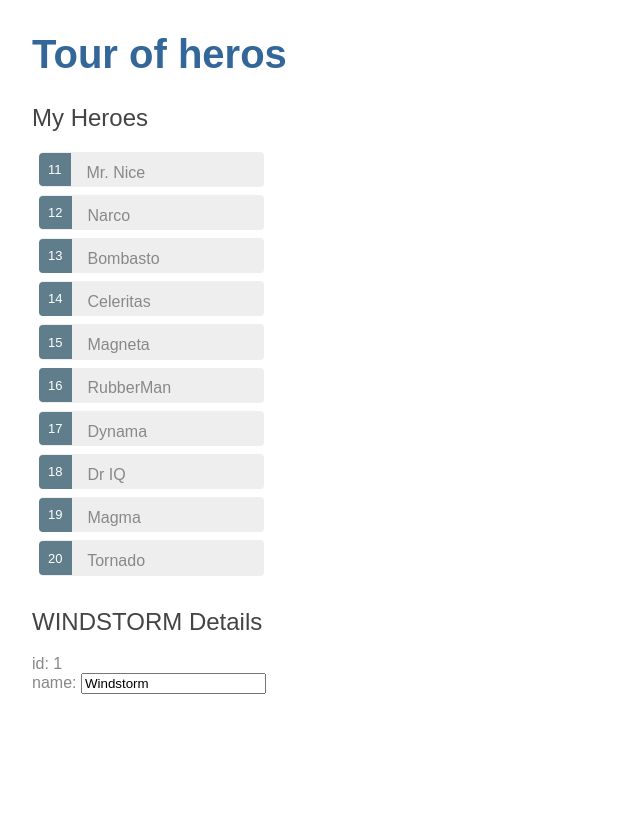
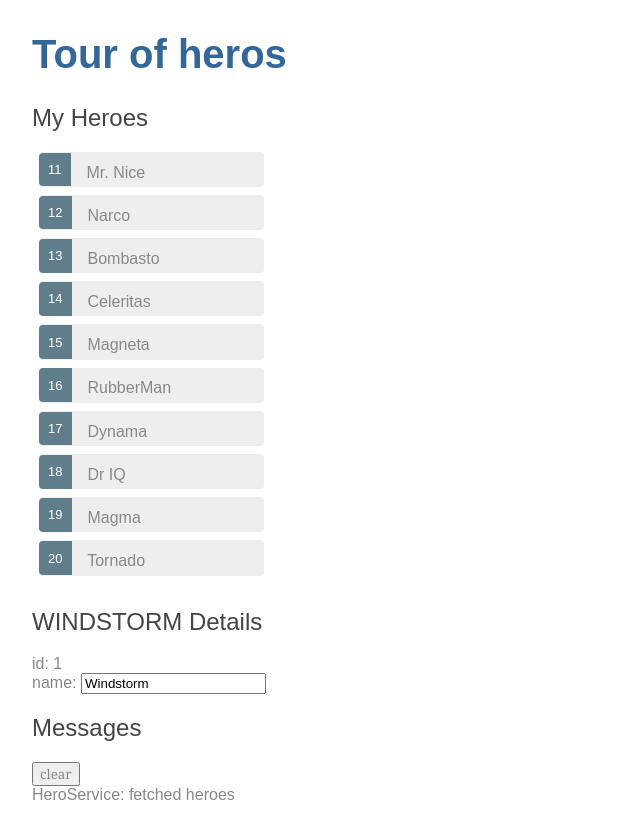
Before and after one commit to deepa/tour-of-heroes, an Angular app: page / in a window 1280 px wide. Shown: the whole page, without its empty margins (0-640 px from the left). Before the commit the page ends 800 px from the top, so only its background shows below. Built offline with nearby package versions, Linux system fonts and the light colour scheme.

Commit message:
add message service

```diff
--- a/src/app/app.component.html
+++ b/src/app/app.component.html
@@ -1,2 +1,3 @@
 <h1>{{title}}</h1>
 <app-heroes></app-heroes>
+<app-messages></app-messages>
--- a/src/app/app.module.ts
+++ b/src/app/app.module.ts
@@ -4,12 +4,14 @@
 import { AppComponent } from './app.component';
 import { HeroesComponent } from './heroes/heroes.component';
 import { HeroDetailComponent } from './hero-detail/hero-detail.component';
+import { MessagesComponent } from './messages/messages.component';
 
 @NgModule({
   declarations: [
     AppComponent,
     HeroesComponent,
-    HeroDetailComponent
+    HeroDetailComponent,
+    MessagesComponent
   ],
   imports: [
     BrowserModule,
--- a/src/app/hero.service.ts
+++ b/src/app/hero.service.ts
@@ -1,15 +1,19 @@
 import { Injectable } from '@angular/core';
 import { Hero } from './hero';
 import { HEROES } from './mock-heroes';
+import { Observable, of } from 'rxjs';
+import { MessageService } from './message.service';
 
 @Injectable({
   providedIn: 'root'
 })
 export class HeroService {
 
-  constructor() { }
+  constructor(private messageService: MessageService) { }
 
-  getHeroes(): Hero[] {
-    return HEROES;
-  }
+  getHeroes(): Observable<Hero[]> {
+  // TODO: send the message _after_ fetching the heroes
+  this.messageService.add('HeroService: fetched heroes');
+  return of(HEROES);
 }
+}
--- a/src/app/heroes/heroes.component.ts
+++ b/src/app/heroes/heroes.component.ts
@@ -27,7 +27,8 @@
   }
 
   getHeroes(): void {
-    this.heroes = this.heroService.getHeroes();
+    this.heroService.getHeroes()
+        .subscribe(heroes => this.heroes = heroes);
   }
 
 }
--- /dev/null
+++ b/src/app/message.service.ts
@@ -0,0 +1,16 @@
+import { Injectable } from '@angular/core';
+
+@Injectable({
+  providedIn: 'root',
+})
+export class MessageService {
+  messages: string[] = [];
+
+  add(message: string) {
+    this.messages.push(message);
+  }
+
+  clear() {
+    this.messages = [];
+  }
+}
--- /dev/null
+++ b/src/app/messages/messages.component.html
@@ -0,0 +1,8 @@
+<div *ngIf="messageService.messages.length">
+
+    <h2>Messages</h2>
+    <button class="clear"
+            (click)="messageService.clear()">clear</button>
+    <div *ngFor='let message of messageService.messages'> {{message}} </div>
+
+  </div>
--- /dev/null
+++ b/src/app/messages/messages.component.ts
@@ -0,0 +1,16 @@
+import { Component, OnInit } from '@angular/core';
+import { MessageService } from '../message.service';
+
+@Component({
+  selector: 'app-messages',
+  templateUrl: './messages.component.html',
+  styleUrls: ['./messages.component.css']
+})
+export class MessagesComponent implements OnInit {
+
+  constructor(public messageService: MessageService) { }
+
+  ngOnInit() {
+  }
+
+}
```
Also changed, not shown: src/app/messages/messages.component.css (added), 2 other files (tests, documents, lock files or other folders).
